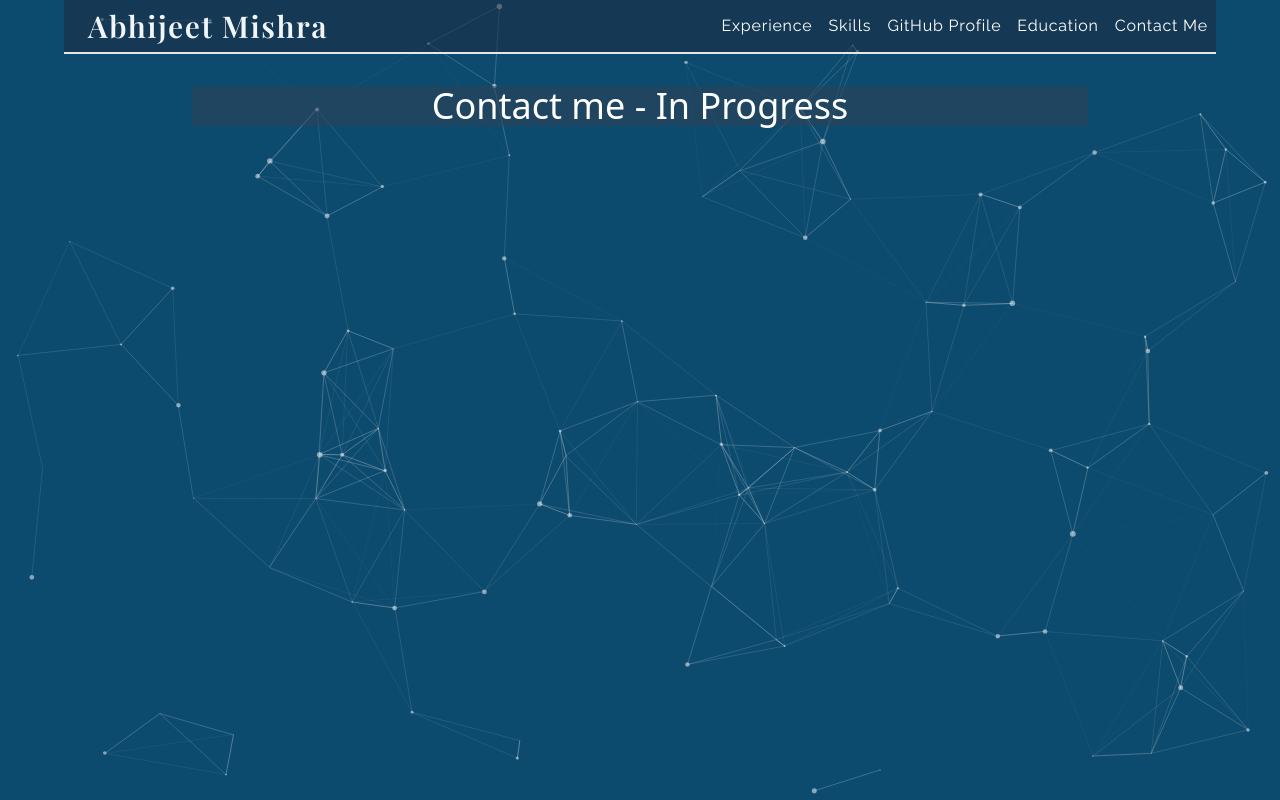
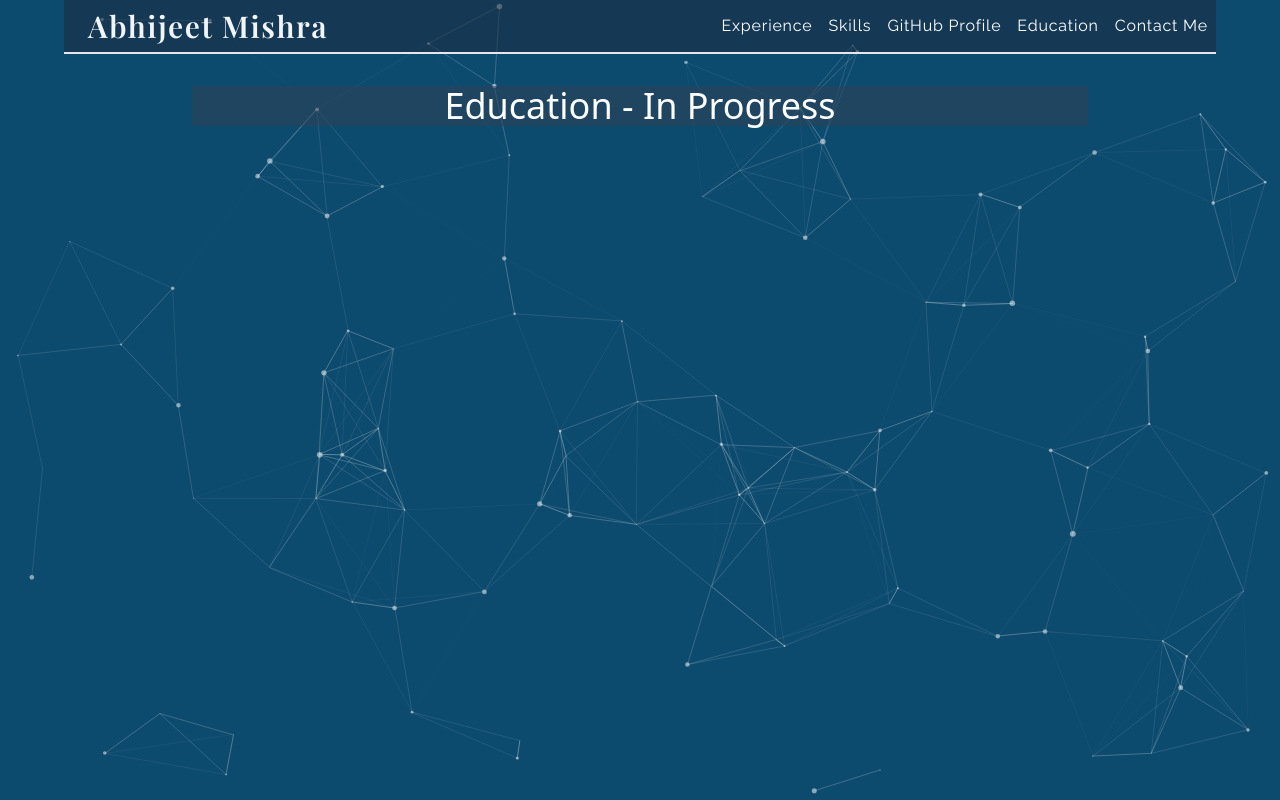
Before and after one commit to radharamanaa/portfoliio-fullstack, a React (Create React App) app: page /portfoliio-fullstack/about in a window 1280 px wide. Both pictures are taken after a click on the element "Education". Built offline with nearby package versions, Linux system fonts and the light colour scheme; a web font is replaced by a local one.

Commit message:
small bug

```diff
--- a/src/components/Education.tsx
+++ b/src/components/Education.tsx
@@ -10,7 +10,7 @@ const Education: React.FC = () => {
       animate={{ y: 0 }}
       transition={{ delay: 0.2, type: "spring", stiffness: 40 }}
     >
-      Contact me - In Progress
+      Education - In Progress
     </motion.div>
   );
 };
```
